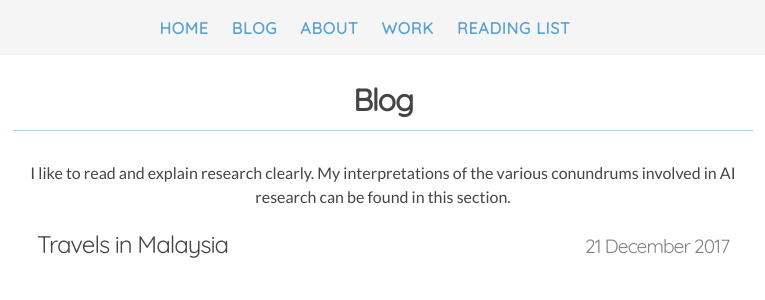
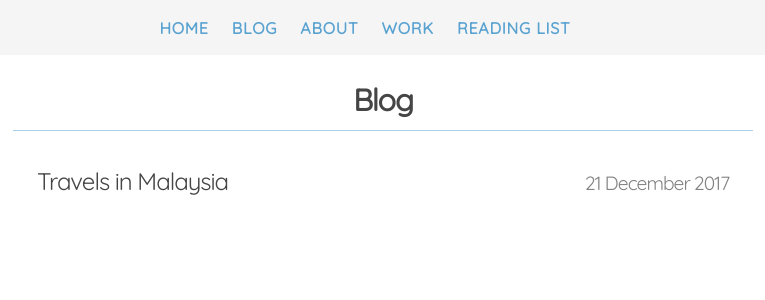
Before and after one commit to lprimeroo/saruftw.github.io.old, a Jekyll site: the page built from blog.md, in a window 1280 px wide. Shown: the top 300 px of the page, without its empty margins (257-1022 px from the left). Built offline with Jekyll 4.4.1, drawn with Linux system fonts in a browser that asks for light colours; nearby versions of some CDN libraries.

Commit message:
all afresh

```diff
--- a/blog.md
+++ b/blog.md
@@ -3,10 +3,6 @@ layout: page
 title: Blog
 permalink: /blog/
 ---
-
-<p align="center">
-  I like to read and explain research clearly. My interpretations of the various conundrums involved in AI research can be found in this section.
-</p>
 
 <div class="home">
 
```
